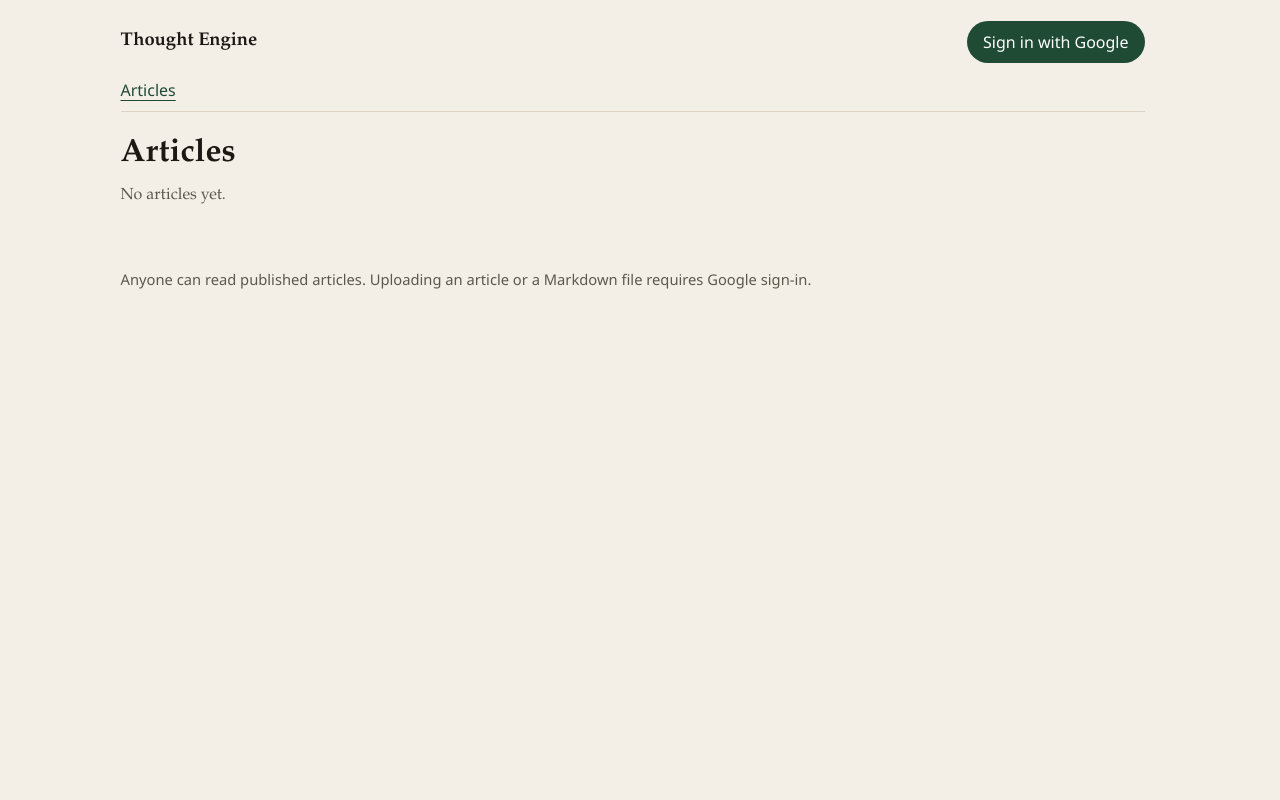
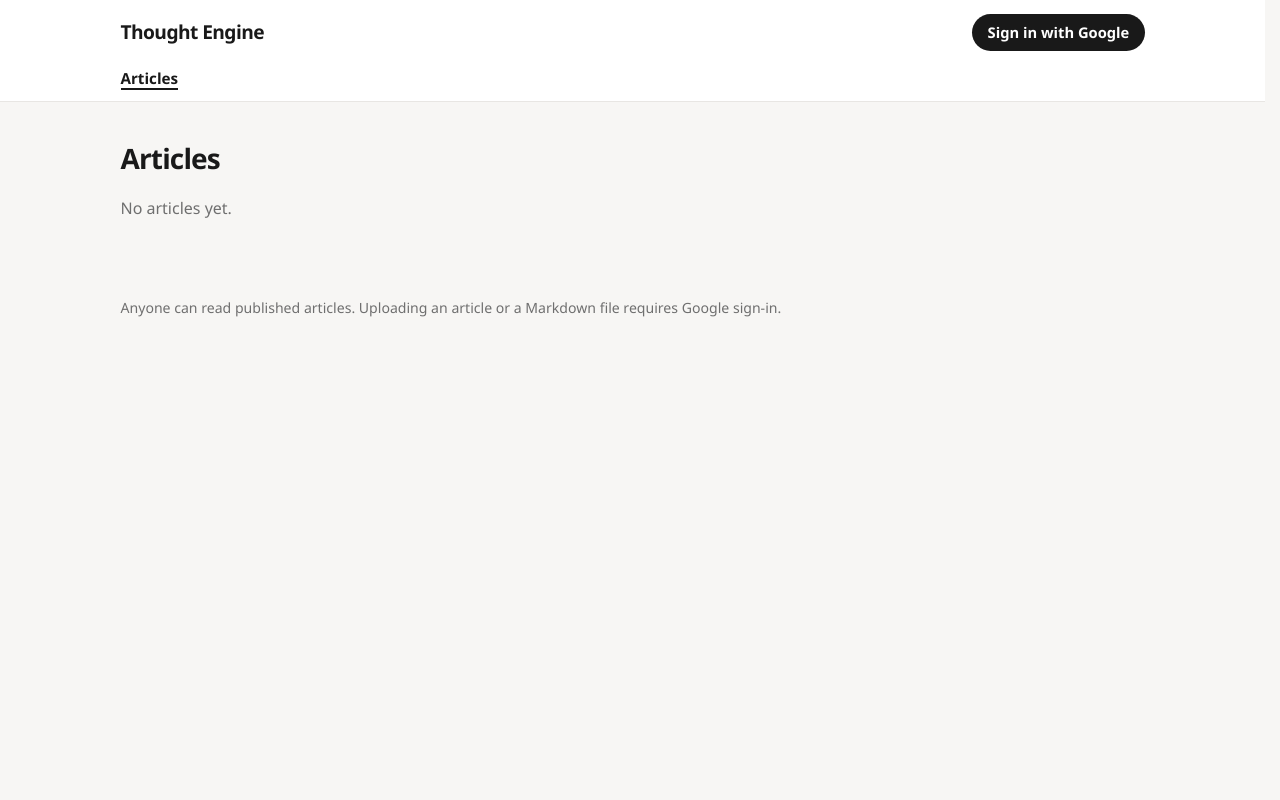
Before and after one commit to yigang666/thought-engine, a FastAPI app: page / in a window 1280 px wide. Run offline with FastAPI, Linux system fonts and the light colour scheme; data that the repository does not hold is empty; some libraries are stand-ins or nearby versions.

Commit message:
Restyle the public pages as a quiet article feed.
The home page is a card list under a light top bar, and the reading page keeps the same open access.

Co-authored-by: AronLee <yigang666@users.noreply.github.com>

```diff
--- a/app/static/style.css
+++ b/app/static/style.css
@@ -1,23 +1,23 @@
 :root {
   color-scheme: light;
-  --bg: #f3efe6;
-  --paper: #fffdf8;
-  --ink: #1c1915;
-  --muted: #5e574e;
-  --line: #ddd4c4;
-  --green: #1f4a34;
-  --green-soft: #e4f0e8;
-  --blue-soft: #e6eef8;
-  --blue: #1d3557;
-  --violet-soft: #f1e8f8;
+  --bg: #f7f6f4;
+  --paper: #ffffff;
+  --ink: #191919;
+  --muted: #6f6f6f;
+  --line: #e8e6e3;
+  --green: #191919;
+  --green-soft: #eef6f1;
+  --blue-soft: #eef2f6;
+  --blue: #243044;
+  --violet-soft: #f3eef6;
   --violet: #3d2460;
-  --amber-soft: #f8f0dc;
+  --amber-soft: #f8f3e8;
   --amber: #6a4a10;
-  --rose-soft: #f8e6e2;
+  --rose-soft: #f8ece9;
   --rose: #6e2c23;
   --warn: #8a4b08;
-  --focus: #1f4a34;
-  font-family: "Iowan Old Style", Palatino, "Palatino Linotype", Georgia, serif;
+  --focus: #191919;
+  font-family: ui-sans-serif, "Hiragino Sans", "Hiragino Kaku Gothic ProN", "Noto Sans JP", "Segoe UI", sans-serif;
 }
 
 * { box-sizing: border-box; }
@@ -25,6 +25,7 @@
 html {
   background: var(--bg);
   scrollbar-gutter: stable;
+  min-height: 100%;
 }
 
 @view-transition {
@@ -45,20 +46,29 @@ html {
 
 body {
   margin: 0;
-  background: var(--bg);
+  min-height: 100%;
+  background: #fff;
   color: var(--ink);
   line-height: 1.5;
 }
 
-.site-header, main, .site-footer {
+body:has(.feed) { background: var(--bg); }
+
+.header-inner, main, .site-footer {
   width: min(64rem, calc(100% - clamp(1.25rem, 4vw, 6rem)));
   margin-inline: auto;
 }
 
 .site-header {
-  padding: 1.25rem 0 0;
+  width: 100%;
+  margin: 0;
+  padding: 0;
+  background: var(--paper);
+  border-bottom: 1px solid var(--line);
   view-transition-name: site-header;
 }
+
+.header-inner { padding: 0.65rem 0 0; }
 
 main { view-transition-name: reading-column; }
 
@@ -79,7 +89,7 @@ main { view-transition-name: reading-column; }
   justify-content: flex-end;
   margin-left: auto;
   min-width: 0;
-  font-family: "Avenir Next", "Segoe UI", sans-serif;
+  font-size: 0.92rem;
 }
 
 .account form { margin: 0; flex: 0 0 auto; }
@@ -103,36 +113,35 @@ main { view-transition-name: reading-column; }
 .brand {
   color: inherit;
   font-weight: 700;
+  letter-spacing: -0.03em;
   text-decoration: none;
-  font-size: 1.15rem;
+  font-size: 1.2rem;
 }
 
 .phase, .meta, .hint, .site-footer, .crumb {
   color: var(--muted);
-  font-family: "Avenir Next", "Segoe UI", sans-serif;
-  font-size: 0.92rem;
+  font-size: 0.88rem;
 }
 
 .nav {
   display: flex;
   flex-wrap: nowrap;
   align-items: center;
-  gap: 0.75rem 1.25rem;
+  gap: 0.75rem 1.35rem;
   min-height: 2.75rem;
-  margin-top: 0.25rem;
-  border-bottom: 1px solid var(--line);
-  font-family: "Avenir Next", "Segoe UI", sans-serif;
+  margin-top: 0.15rem;
+  font-size: 0.95rem;
 }
 
-.nav a { color: var(--ink); text-decoration: none; }
+.nav a { color: var(--muted); text-decoration: none; }
 .nav a[aria-current="page"] {
-  color: var(--green);
-  text-decoration: underline;
-  text-underline-offset: 0.25rem;
+  color: var(--ink);
+  font-weight: 700;
+  box-shadow: inset 0 -2px 0 var(--ink);
 }
 
-main { padding: 1.25rem 0 3rem; }
-h1 { font-size: 2rem; line-height: 1.2; margin: 0.2rem 0 0.6rem; }
+main { padding: 1.75rem 0 4rem; }
+h1 { font-size: 1.75rem; line-height: 1.25; letter-spacing: -0.03em; margin: 0.2rem 0 0.6rem; }
 h2 { font-size: 1.25rem; margin: 0 0 0.6rem; }
 p { margin: 0.4rem 0; }
 
@@ -178,16 +187,19 @@ textarea { resize: vertical; }
 
 button, .button {
   display: inline-block;
-  font-family: "Avenir Next", "Segoe UI", sans-serif;
-  background: var(--green);
-  color: white;
+  background: var(--ink);
+  color: #fff;
   border: 0;
   border-radius: 999px;
-  padding: 0.55rem 1rem;
+  padding: 0.45rem 0.95rem;
+  font-size: 0.92rem;
+  font-weight: 650;
   text-decoration: none;
   cursor: pointer;
   width: fit-content;
 }
+
+a.button, button { color: #fff; }
 
 button.secondary, button.danger { background: transparent; color: var(--ink); border: 1px solid var(--line); }
 button.danger { color: var(--rose); }
@@ -248,7 +260,7 @@ button.danger { color: var(--rose); }
 pre {
   white-space: pre-wrap;
   overflow-wrap: anywhere;
-  font-family: "Iowan Old Style", Palatino, Georgia, serif;
+  font-family: ui-monospace, "SFMono-Regular", Menlo, monospace;
   margin: 0;
 }
 
@@ -289,19 +301,63 @@ code {
   font-size: 0.92em;
 }
 
-.article-list { list-style: none; margin: 1rem 0 0; padding: 0; }
-.article-list li {
-  padding: 0.95rem 0;
-  border-bottom: 1px solid var(--line);
+.feed h1 { margin-bottom: 1.25rem; }
+
+.feed-list {
+  list-style: none;
+  margin: 0;
+  padding: 0;
+  display: grid;
+  grid-template-columns: 1fr;
+  gap: 0.9rem;
 }
-.article-list a {
+
+.card {
+  display: flex;
+  flex-direction: column;
+  align-items: flex-start;
+  gap: 0.55rem;
+  min-height: 9.5rem;
+  padding: 1.2rem 1.25rem 1.05rem;
+  background: var(--paper);
+  border: 1px solid var(--line);
+  border-radius: 0.6rem;
   color: inherit;
-  font-size: 1.45rem;
-  line-height: 1.3;
   text-decoration: none;
 }
-.article-list a:hover { text-decoration: underline; text-underline-offset: 0.18rem; }
-.byline { margin: 0 0 1.5rem; color: var(--muted); font-family: "Avenir Next", "Segoe UI", sans-serif; }
+
+.card:hover { border-color: #d4d1cb; }
+
+.card h2 {
+  margin: 0;
+  font-size: 1.2rem;
+  font-weight: 700;
+  line-height: 1.4;
+  letter-spacing: -0.02em;
+}
+
+.card-excerpt {
+  margin: 0;
+  color: var(--muted);
+  font-size: 0.95rem;
+  line-height: 1.6;
+  display: -webkit-box;
+  -webkit-line-clamp: 2;
+  -webkit-box-orient: vertical;
+  overflow: hidden;
+}
+
+.card .meta { margin: auto 0 0; }
+
+.byline {
+  margin: 0 0 1.75rem;
+  padding-bottom: 1.25rem;
+  border-bottom: 1px solid var(--line);
+  color: var(--muted);
+  font-size: 0.95rem;
+}
+
+.byline a { margin-left: 0.75rem; color: var(--ink); }
 
 .reading {
   max-width: none;
@@ -356,7 +412,7 @@ code {
 }
 
 .reading .article-body pre {
-  background: #f6f1e7;
+  background: var(--bg);
   padding: 0.85rem 1rem;
   overflow: auto;
   border-radius: 0.4rem;
@@ -366,16 +422,23 @@ code {
 
 .reading .article-body a { color: var(--green); }
 
+@media (min-width: 720px) {
+  .feed-list { grid-template-columns: 1fr 1fr; gap: 1rem 1.1rem; }
+  .card h2 { font-size: 1.28rem; }
+}
+
 @media (min-width: 1100px) {
   .reading h1 { font-size: 3.15rem; line-height: 1.15; }
   .reading .article-body { font-size: 1.5rem; line-height: 1.7; }
   .reading .article-body h2 { font-size: 2rem; }
   .reading .article-body h3 { font-size: 1.6rem; }
+  main { padding-top: 2.25rem; }
 }
 
 @media (max-width: 640px) {
-  h1 { font-size: 1.6rem; }
+  h1 { font-size: 1.55rem; }
   .account-email { display: none; }
   .reading h1 { font-size: 2rem; line-height: 1.2; }
   .reading .article-body { font-size: 1.125rem; line-height: 1.7; }
+  .card { min-height: 0; }
 }
--- a/app/templates/base.html
+++ b/app/templates/base.html
@@ -4,11 +4,12 @@
   <meta charset="utf-8">
   <meta name="viewport" content="width=device-width, initial-scale=1">
   <title>{% block title %}Thought Engine{% endblock %}</title>
-  <style>html{background:#f3efe6}</style>
+  <style>html{background:#f7f6f4}</style>
   <link rel="stylesheet" href="/static/style.css">
 </head>
 <body>
   <header class="site-header">
+    <div class="header-inner">
       <div class="brand-row">
         <a class="brand" href="/">Thought Engine</a>
         <div class="account">
@@ -29,6 +30,7 @@
         <a href="/upload" {% if nav == 'upload' %}aria-current="page"{% endif %}>Upload</a>
         {% endif %}
       </nav>
+    </div>
   </header>
   <main>
     {% block content %}{% endblock %}
--- a/app/templates/index.html
+++ b/app/templates/index.html
@@ -1,17 +1,23 @@
 {% extends "base.html" %}
 {% block title %}Articles · Thought Engine{% endblock %}
 {% block content %}
+<section class="feed">
   <h1>Articles</h1>
   {% if articles %}
-<ul class="article-list">
+  <ul class="feed-list">
     {% for article in articles %}
+    {% set preview = article.content|replace('#', '')|replace('*', '')|replace('\n', ' ')|trim %}
     <li>
-    <a href="/articles/{{ article.article_id }}">{{ article.title }}</a>
+      <a class="card" href="/articles/{{ article.article_id }}">
+        <h2>{{ article.title }}</h2>
+        {% if preview %}<p class="card-excerpt">{{ preview[:160] }}{% if preview|length > 160 %}…{% endif %}</p>{% endif %}
         <p class="meta">{{ article.author_name }} · {{ article.created_at[:10] }}</p>
+      </a>
     </li>
     {% endfor %}
   </ul>
   {% else %}
   <p class="empty">No articles yet.</p>
   {% endif %}
+</section>
 {% endblock %}
```
Lines whose indentation alone changed are shown as unchanged.
